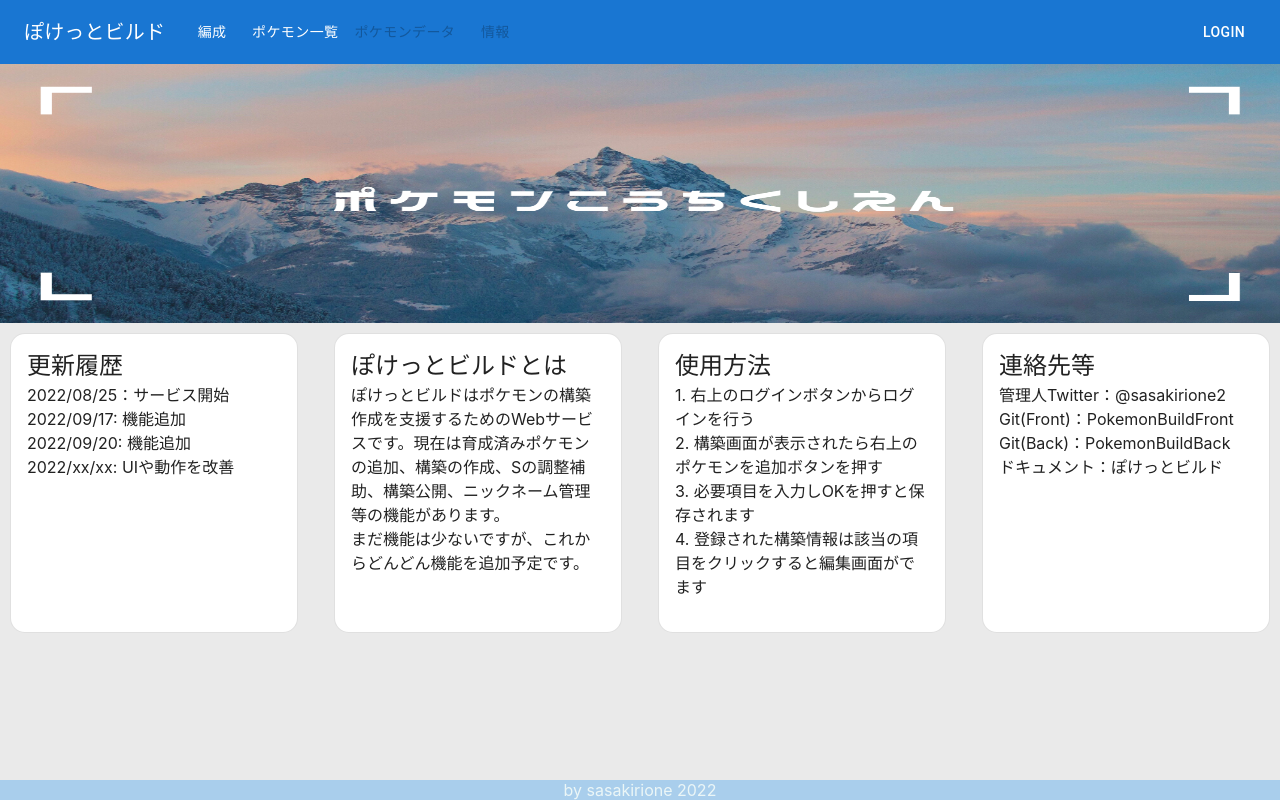
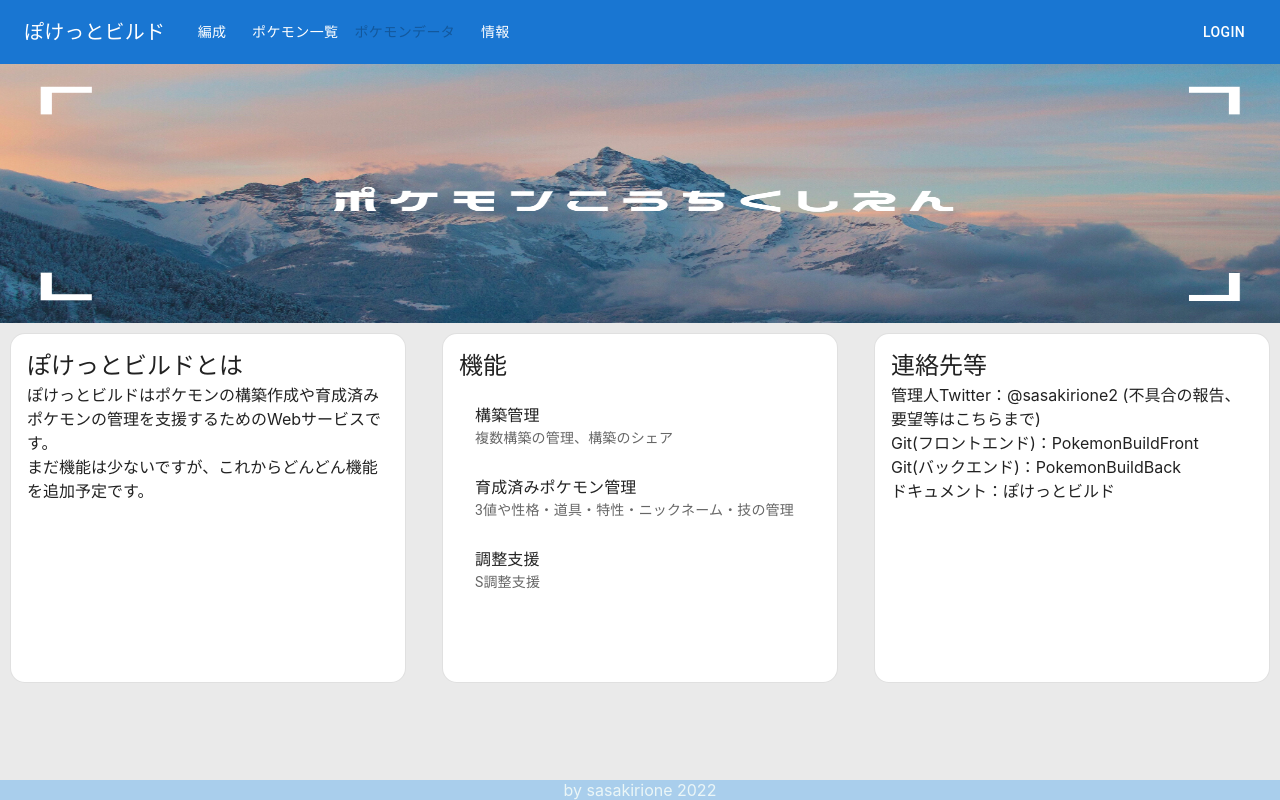
Before and after one commit to sasakirione/PokemonBuildFront, a Next.js app: page / in a window 1280 px wide. Built offline with nearby package versions, Linux system fonts and the light colour scheme; no server answers.

Commit message:
Add: 情報ページを追加
TOPページに記してた情報を一部情報ページに移動

```diff
--- a/components/atomic/Header.tsx
+++ b/components/atomic/Header.tsx
@@ -48,7 +48,7 @@ const Header: NextPage = () => {
                     <Button href="./build" color="inherit">編成</Button>
                     <Button href="./pokemon" color="inherit">ポケモン一覧</Button>
                     <Button href="./build" color="inherit" disabled={true}>ポケモンデータ</Button>
-                    <Button href="./build" color="inherit" disabled={true}>情報</Button>
+                    <Button href="./information" color="inherit">情報</Button>
                 </div>}
                 <AuthButton/>
             </Toolbar>
--- a/pages/index.tsx
+++ b/pages/index.tsx
@@ -1,8 +1,9 @@
 import Card from '@mui/material/Card';
 import type {NextPage} from 'next'
 import {PokeBuildHead} from "../components/atomic/PokeBuildHead";
-import {CardContent, Grid, Typography} from "@mui/material";
+import {CardContent, Grid, List, ListItem, ListItemText, Typography} from "@mui/material";
 import Image from "next/image";
+import React from "react";
 
 const Home: NextPage = () => {
     return (
@@ -10,63 +11,52 @@ const Home: NextPage = () => {
             <PokeBuildHead title="TOP"/>
             <Image src={"/back1.png"} width="1980px" height="400px" alt="山の上にぽけもんこうちくしえんの文字" layout='responsive'/>
             <Grid container spacing={2} direction="row" justifyContent="space-evenly" alignItems="stretch">
-                <Grid item xs={12} sm={6} lg={3}>
-                    <Card className="boxItem" variant="outlined">
-                        <CardContent>
-                            <Typography variant="h5" component="div">
-                                更新履歴
-                            </Typography>
-                            <div>
-                                2022/08/25：サービス開始<br/>
-                                2022/09/17: 機能追加<br/>
-                                {/* 育成済みポケモン一覧機能、S調整機能、複数構築機能を追加 */}
-                                2022/09/20: 機能追加<br/>
-                                {/* ニックネーム機能を追加、公開シェア機能を追加 */}
-                                2022/xx/xx: UIや動作を改善<br/>
-                            </div>
-                        </CardContent>
-                    </Card>
-                </Grid>
-                <Grid item xs={12} sm={6} lg={3}>
+                <Grid item xs={12} sm={6} lg={4}>
                     <Card className="boxItem" variant="outlined">
                         <CardContent>
                             <Typography variant="h5" component="div">
                                 ぽけっとビルドとは
                             </Typography>
                             <div>
-                                ぽけっとビルドはポケモンの構築作成を支援するためのWebサービスです。現在は育成済みポケモンの追加、構築の作成、Sの調整補助、構築公開、ニックネーム管理等の機能があります。<br/>
+                                ぽけっとビルドはポケモンの構築作成や育成済みポケモンの管理を支援するためのWebサービスです。<br/>
                                 まだ機能は少ないですが、これからどんどん機能を追加予定です。<br/>
                                 <br/>
                             </div>
                         </CardContent>
                     </Card>
                 </Grid>
-                <Grid item xs={12} sm={6} lg={3}>
+                <Grid item xs={12} sm={6} lg={4}>
                     <Card className="boxItem" variant="outlined">
                         <CardContent>
                             <Typography variant="h5" component="div">
-                                使用方法
+                                機能
                             </Typography>
-                            <div>
-                                1. 右上のログインボタンからログインを行う<br/>
-                                2. 構築画面が表示されたら右上のポケモンを追加ボタンを押す<br/>
-                                3. 必要項目を入力しOKを押すと保存されます<br/>
-                                4. 登録された構築情報は該当の項目をクリックすると編集画面がでます<br/>
-                            </div>
+                            <List>
+                                <ListItem>
+                                    <ListItemText primary="構築管理" secondary="複数構築の管理、構築のシェア"/>
+                                </ListItem>
+                                <ListItem>
+                                    <ListItemText primary="育成済みポケモン管理"
+                                                  secondary="3値や性格・道具・特性・ニックネーム・技の管理"/>
+                                </ListItem>
+                                <ListItem>
+                                    <ListItemText primary="調整支援" secondary="S調整支援"/>
+                                </ListItem>
+                            </List>
                         </CardContent>
                     </Card>
                 </Grid>
-                <Grid item xs={12} sm={6} lg={3}>
+                <Grid item xs={12} sm={6} lg={4}>
                     <Card className="boxItem" variant="outlined">
                         <CardContent>
                             <Typography variant="h5" component="div">
                                 連絡先等
                             </Typography>
                             <div>
-                                管理人Twitter：@sasakirione2<br/>
-                                Git(Front)：<a
+                                管理人Twitter：@sasakirione2 (不具合の報告、要望等はこちらまで)<br/>
+                                Git(フロントエンド)：<a
                                 href="https://github.com/sasakirione/PokemonBuildFront">PokemonBuildFront</a><br/>
-                                Git(Back)：<a
+                                Git(バックエンド)：<a
                                 href="https://github.com/sasakirione/PokemonBuildBack">PokemonBuildBack</a><br/>
                                 ドキュメント：<a href="https://www.notion.so/9b55f8e9212c42c89be59e61b622b1fa">ぽけっとビルド</a><br/>
                             </div>
--- a/styles/globals.css
+++ b/styles/globals.css
@@ -74,9 +74,19 @@ a {
 }
 
 .boxItem {
-    height: 300px !important;
+    height: 350px !important;
     border-radius: 15px !important;
     margin: 10px !important;
+}
+
+.info-card {
+    height: 380px !important;
+    border-radius: 15px !important;
+    margin: 10px !important;
+}
+
+.card-title {
+    margin: 15px 0 0 15px !important;
 }
 
 .boxContainer {
```
Also changed, not shown: domain/history.ts (added, +20 -0 lines), pages/information.tsx (added, +96 -0 lines).
